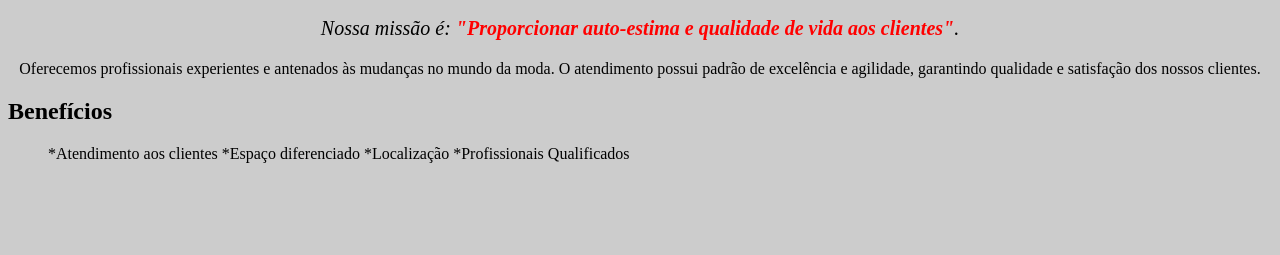
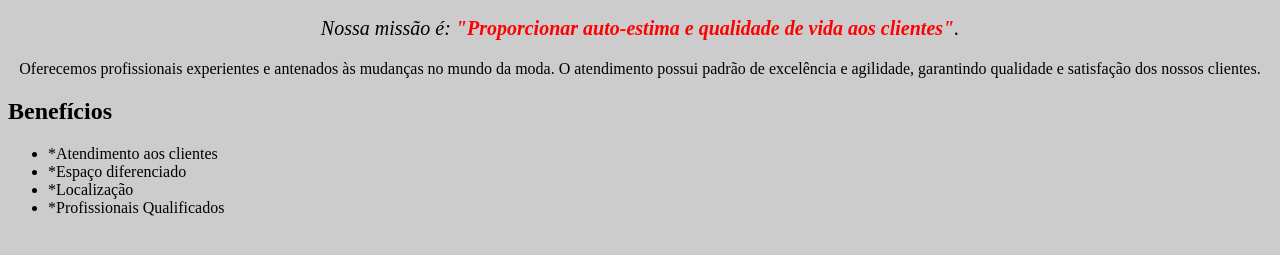
Before and after one commit to bortolinathalia/Pensamentocomputacional, a plain HTML site: page index.html in a window 1280 px wide. Shown: the part 431-686 px from the top of the page. Drawn offline with Linux system fonts and the light colour scheme.

Commit message:
atividade 3

```diff
--- a/index.html
+++ b/index.html
@@ -24,10 +24,10 @@
 
         <ul>
 
-        *Atendimento aos clientes
-        *Espaço diferenciado
-        *Localização
-        *Profissionais Qualificados
+         <li>*Atendimento aos clientes</Li>
+         <Li>*Espaço diferenciado</Li>
+         <Li>*Localização</Li>
+         <Li>*Profissionais Qualificados</Li>
         </ul>
     </body>
 </html>
```
